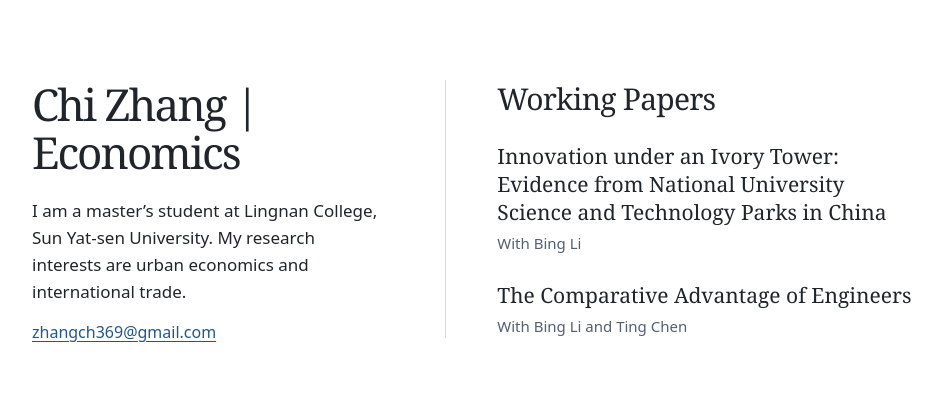
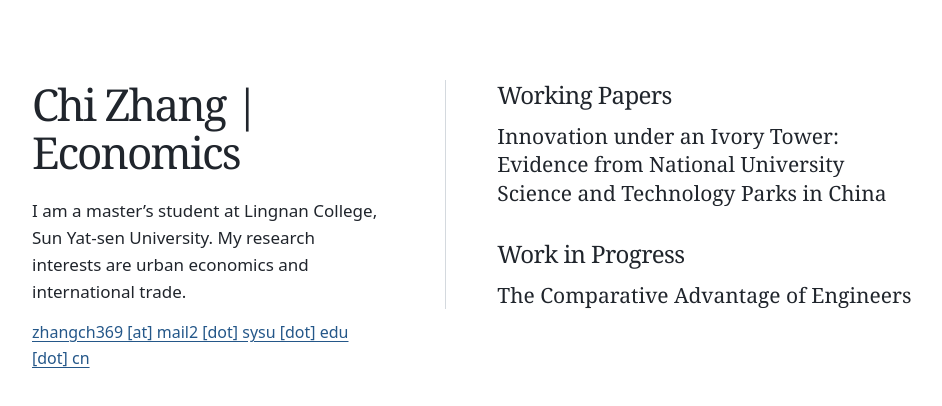
Before and after one commit to zhangch369/zhangch369.github.io, a plain HTML site: page index.html in a window 1280 px wide. Shown: the whole page, without its empty margins (96-1038 px from the left). Drawn offline with Linux system fonts and the light colour scheme.

Commit message:
Update contact address and research categories

```diff
--- a/index.html
+++ b/index.html
@@ -55,22 +55,21 @@
     a:hover { color: #163956; }
     a:focus-visible { outline: 2px solid currentColor; outline-offset: 3px; }
 
-    section {
+    .research {
       margin-top: clamp(2.5rem, 6vw, 3.5rem);
       padding-top: 1.75rem;
       border-top: 1px solid #d4d9de;
     }
 
     h2 {
-      font-size: 1.875rem;
+      font-size: 1.5rem;
       line-height: 1.25;
       letter-spacing: -0.025em;
     }
 
-    .papers { list-style: none; padding: 0; margin: 1.5rem 0 0; }
-    .papers li + li { margin-top: 1.625rem; }
+    .papers { list-style: none; padding: 0; margin: 0.75rem 0 0; }
+    .research section + section { margin-top: 2rem; }
     h3 { font-size: 1.3125rem; line-height: 1.35; text-wrap: balance; }
-    .authors { margin: 0.3rem 0 0; color: #526070; font-size: 0.9375rem; }
     @media (min-width: 48rem) {
       main {
         display: grid;
@@ -80,7 +79,7 @@
         width: min(64rem, calc(100% - 6rem));
       }
 
-      section {
+      .research {
         margin: 0;
         padding: 0 0 0 clamp(2rem, 4vw, 3.5rem);
         border-top: 0;
@@ -95,23 +94,24 @@
       <h1>Chi Zhang | Economics</h1>
       <p class="bio">I am a master’s student at Lingnan College, Sun Yat-sen University. My research interests are urban economics and international trade.</p>
       <address class="contact" aria-label="Contact">
-        <a href="mailto:zhangch369@gmail.com">zhangch369@gmail.com</a>
+        <a href="mailto:zhangch369@mail2.sysu.edu.cn">zhangch369 [at] mail2 [dot] sysu [dot] edu [dot] cn</a>
       </address>
     </header>
 
-    <section aria-labelledby="working-papers">
-      <h2 id="working-papers">Working Papers</h2>
-      <ul class="papers">
-        <li>
-          <h3>Innovation under an Ivory Tower: Evidence from National University Science and Technology Parks in China</h3>
-          <p class="authors">With Bing Li</p>
-        </li>
-        <li>
-          <h3>The Comparative Advantage of Engineers</h3>
-          <p class="authors">With Bing Li and Ting Chen</p>
-        </li>
-      </ul>
-    </section>
+    <div class="research">
+      <section aria-labelledby="working-papers">
+        <h2 id="working-papers">Working Papers</h2>
+        <ul class="papers">
+          <li><h3>Innovation under an Ivory Tower: Evidence from National University Science and Technology Parks in China</h3></li>
+        </ul>
+      </section>
+      <section aria-labelledby="work-in-progress">
+        <h2 id="work-in-progress">Work in Progress</h2>
+        <ul class="papers">
+          <li><h3>The Comparative Advantage of Engineers</h3></li>
+        </ul>
+      </section>
+    </div>
   </main>
 </body>
 </html>
```
